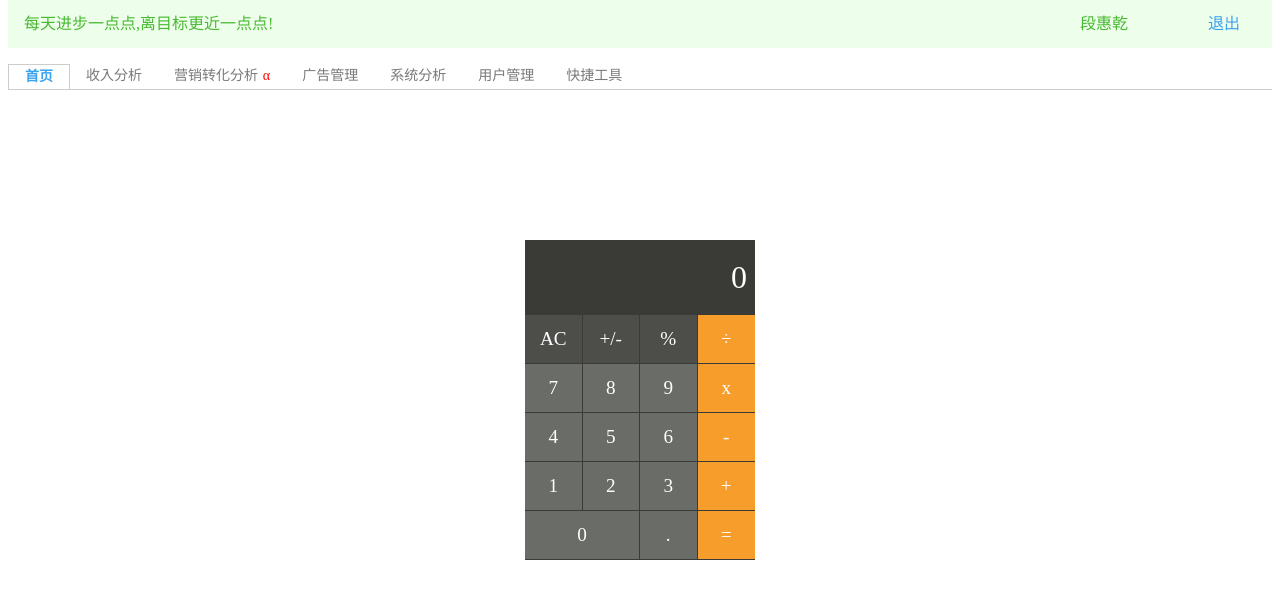
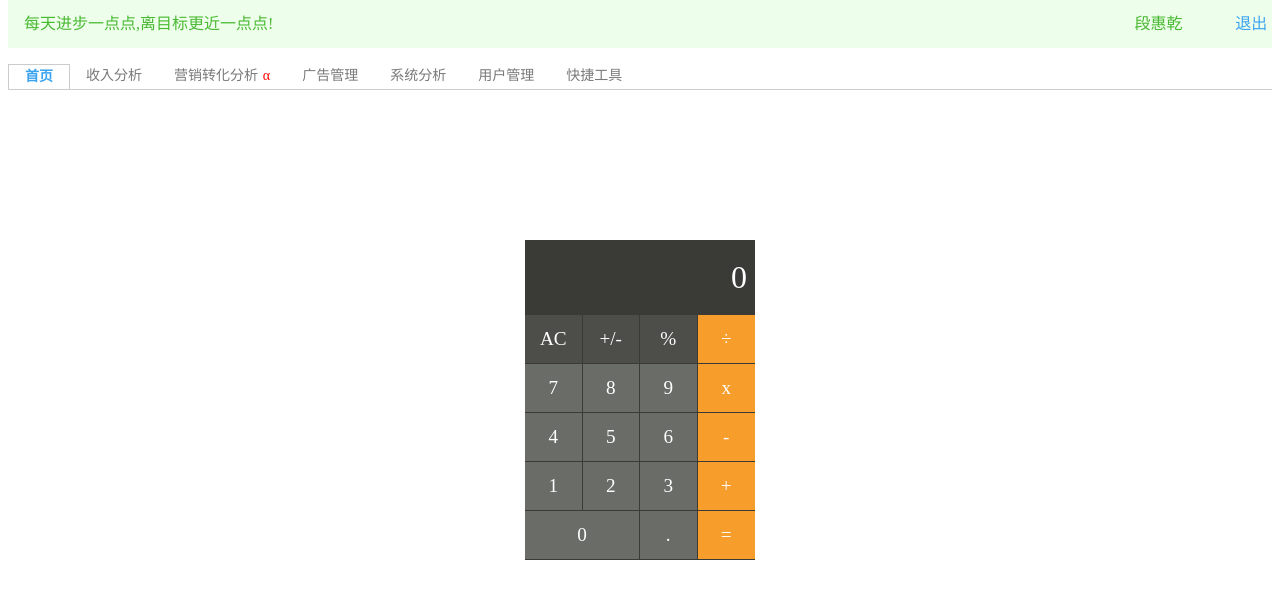
Before and after one commit to lanfengqiuqian/list_react-redux, a React (Create React App) app: page / in a window 1280 px wide. Shown: the top 598 px of the page. Built offline with nearby package versions, Linux system fonts and the light colour scheme.

Commit message:
修改了title的局部样式

```diff
--- a/src/list/css/list.css
+++ b/src/list/css/list.css
@@ -19,11 +19,12 @@ html {
   .title span:nth-child(3) {
     float: right;
     cursor: pointer;
-    margin: 0 2rem;
+    margin: 0 .3rem;
     color: #3aa3f0;
   }
   .title span:nth-child(3) {
     color: #4ab933;
+    margin: 0 2rem;
   }
   .nav {
     border-bottom: 1px solid #ccc;
```
Also changed, not shown: public/plane.jpg (added).
